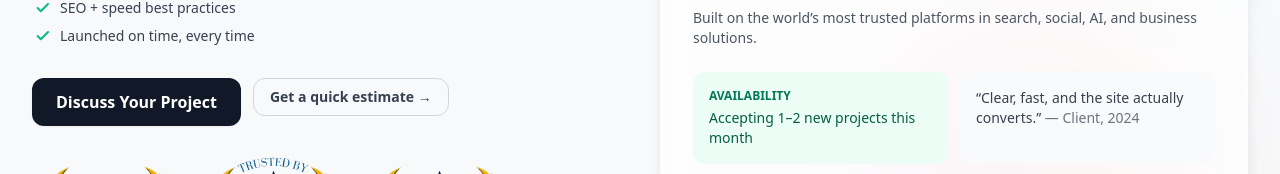
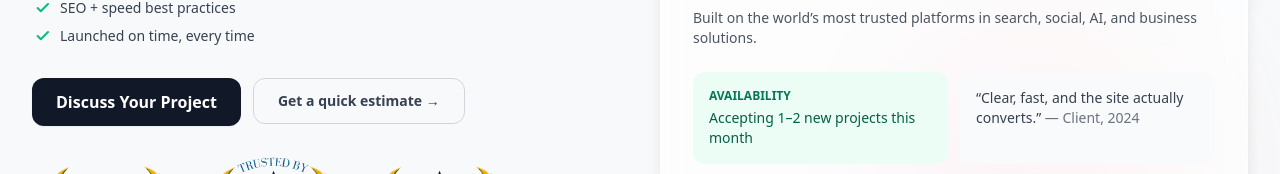
Before and after one commit to Parrasite9/nextwave, a React (Create React App) app: page / in a window 1280 px wide. Shown: the part 455-629 px from the top of the page. Built offline with nearby package versions, Linux system fonts and the light colour scheme.

Commit message:
Updated button in Hero.

```diff
--- a/src/Components/Home/Hero.jsx
+++ b/src/Components/Home/Hero.jsx
@@ -58,8 +58,8 @@ export default function Hero() {
 							</button>
 						</Link>
 						<Link
-							to="/contact"
-							className="inline-flex items-center rounded-xl border border-gray-300 px-4 py-2 text-sm font-semibold text-gray-700 transition hover:bg-gray-50 focus:outline-none focus:ring-2 focus:ring-sky-500 focus:ring-offset-2"
+							to="/pricing"
+							className="inline-flex items-center rounded-xl border border-gray-300 px-6 py-3 text-sm font-semibold text-gray-700 transition hover:bg-gray-50 focus:outline-none focus:ring-2 focus:ring-sky-500 focus:ring-offset-2"
 						>
 							Get a quick estimate →
 						</Link>
```
